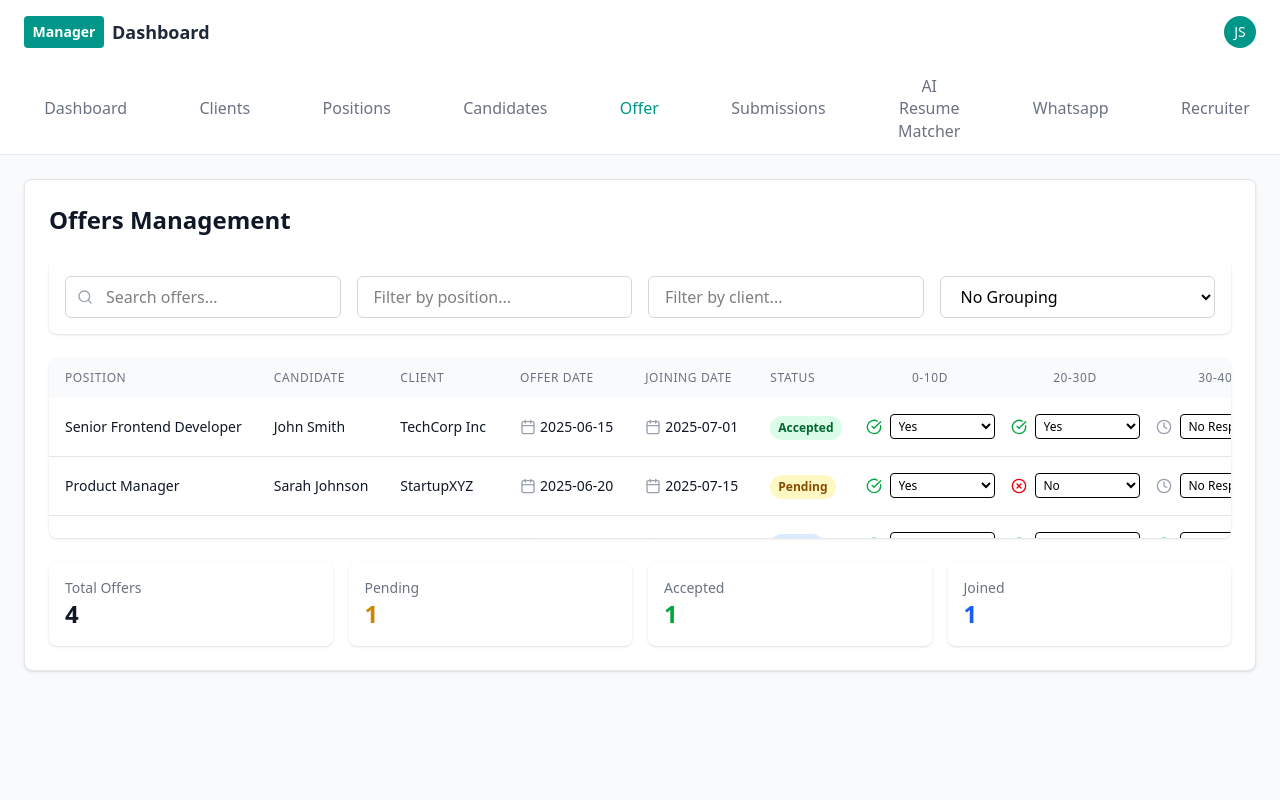
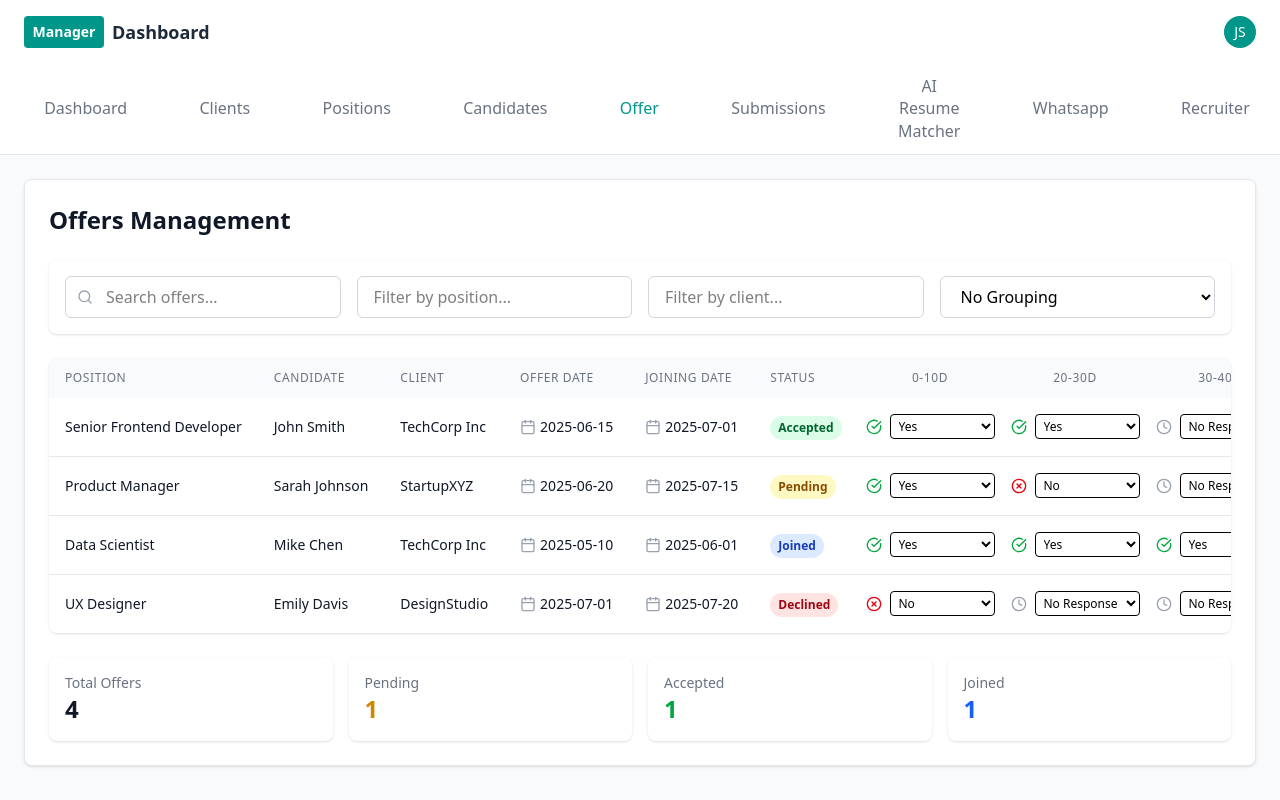
Before and after one commit to Er-Rajnish-Kumar-Tiwari/Manager-project, a React (Vite) app: page /offer in a window 1280 px wide. Built offline with nearby package versions, Linux system fonts and the light colour scheme.

Commit message:
Refactor OfferManagement layout for better structure

```diff
--- a/src/Pages/OfferManagement.tsx
+++ b/src/Pages/OfferManagement.tsx
@@ -243,7 +243,7 @@ const OffersTab = () => {
                         </div>
                       )}
 
-                      <div className="overflow-y-auto" style={{ maxHeight: "180px" }}>
+                      <div className="w-full">
                         <table className="w-full">
                           <thead className="bg-gray-50">
                             <tr>
```
